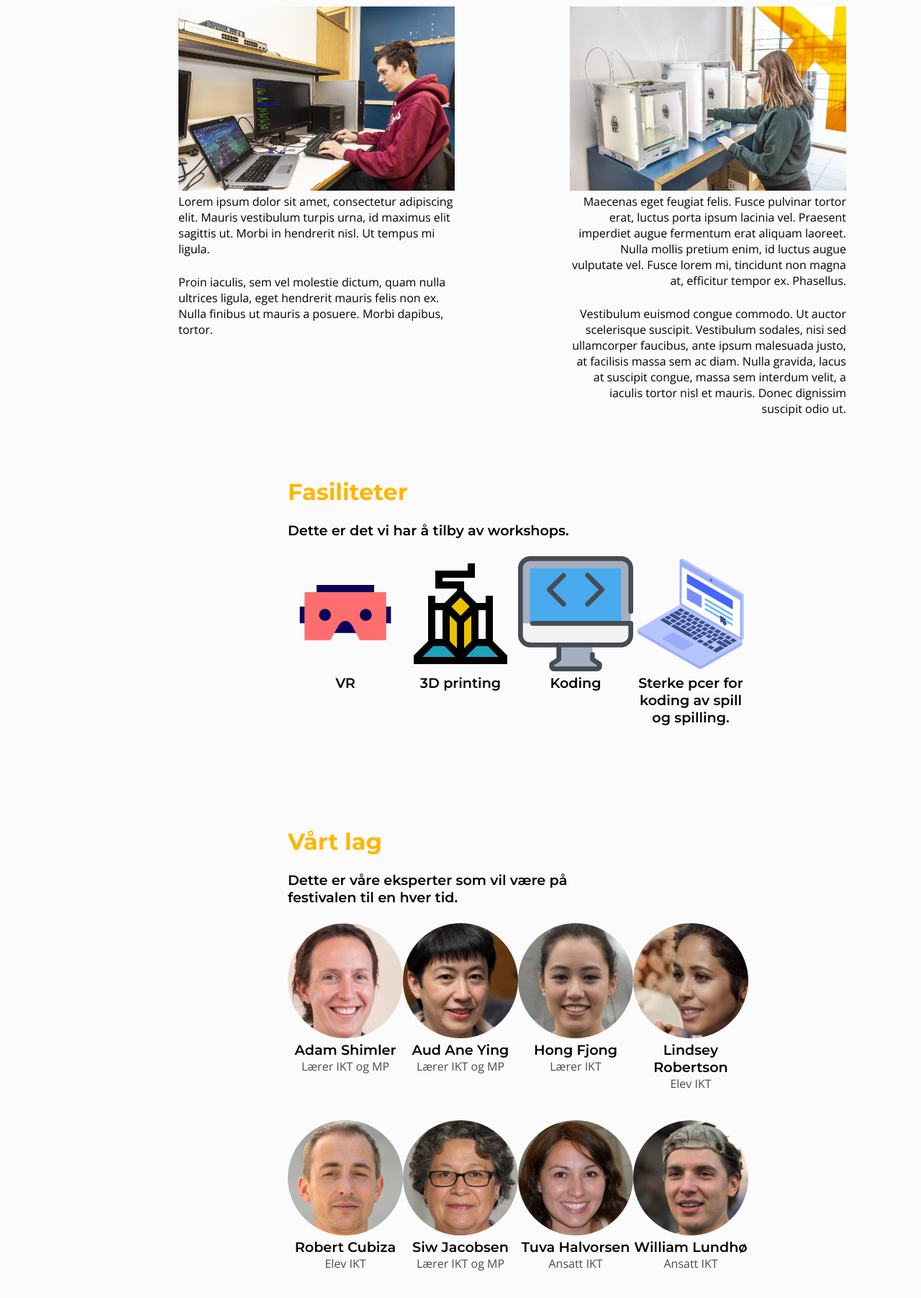
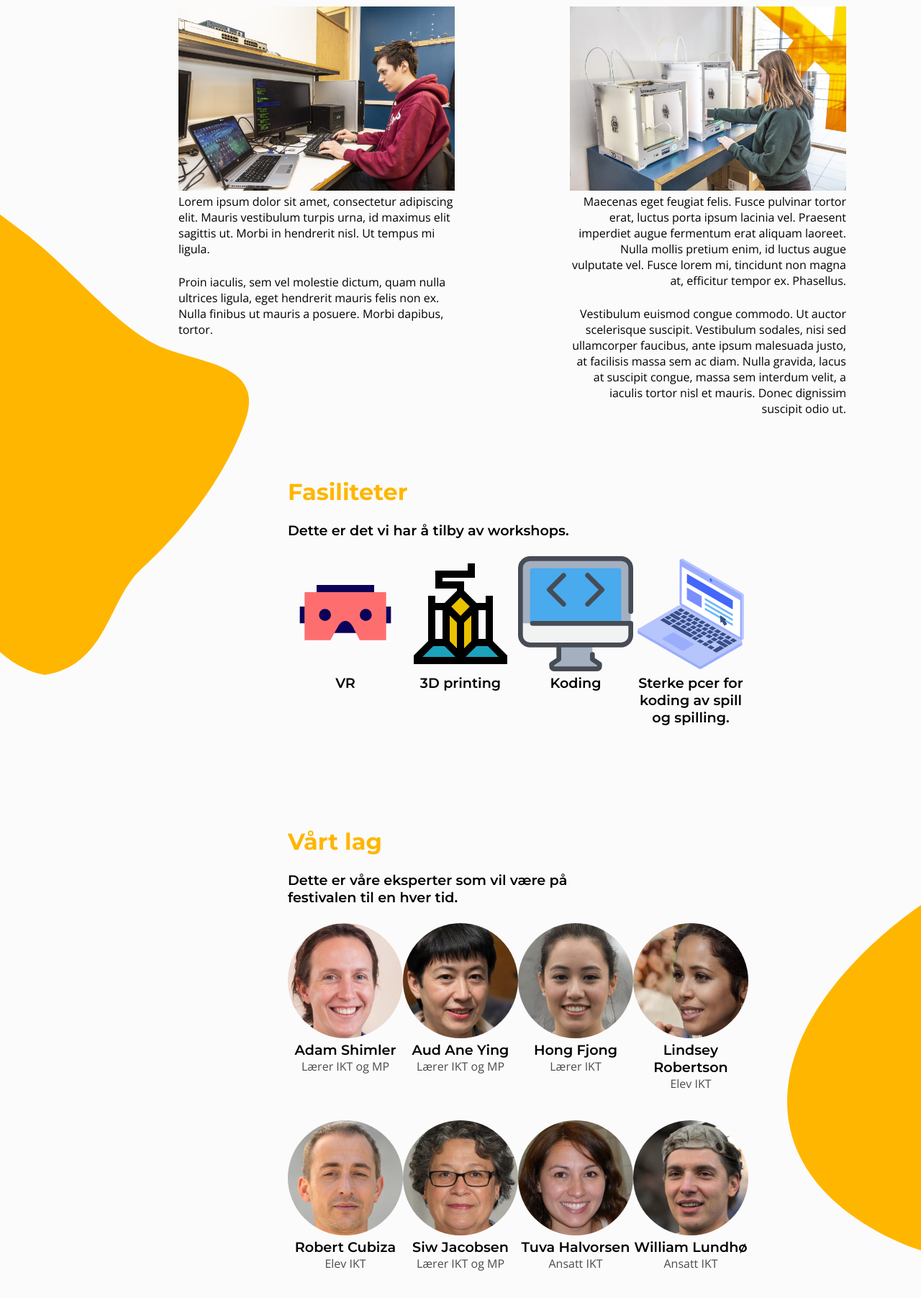
Before and after one commit to 3ddyBoi/ktf-landingsside, a React (Create React App) app: page / in a window 1280 px wide. Shown: the part 982-2786 px from the top of the page at 72% size. Built offline with nearby package versions, Linux system fonts and the light colour scheme.

Commit message:
La til design-elementer
La til blob design-elementer i orange farge.

```diff
--- a/src/App.css
+++ b/src/App.css
@@ -16,3 +16,19 @@ h2 {
 p {
   font-family: "Open Sans", sans-serif;
 }
+
+#left_blob {
+  height: 80vh;
+  position: absolute;
+  top: 160%;
+  left: 0;
+  z-index: -1;
+}
+
+#right_blob {
+  height: 60vh;
+  position: absolute;
+  top: 280%;
+  right: 0;
+  z-index: -1;
+}
--- a/src/App.js
+++ b/src/App.js
@@ -1,5 +1,7 @@
 import "./App.css";
 import Begeistring from "./components/Begeistring";
+import left_blob from "./assets/design_elementer/left_blob.svg";
+import right_blob from "./assets/design_elementer/right_blob.svg";
 import Fasiliteter from "./components/Fasiliteter";
 import Footer from "./components/Footer";
 import Head from "./components/Head";
@@ -17,8 +19,10 @@ function App() {
       <Nav />
       <ImageSlider slides={SliderData} />
       <Begeistring />
+      <img src={left_blob} alt="design element" id="left_blob" />
       <Fasiliteter />
       <Team />
+      <img src={right_blob} alt="design element" id="right_blob" />
       <Kontakt />
       <Pamelding />
       <Footer />
```
Also changed, not shown: src/assets/design_elementer/left_blob.svg (added), src/assets/design_elementer/right_blob.svg (added).
